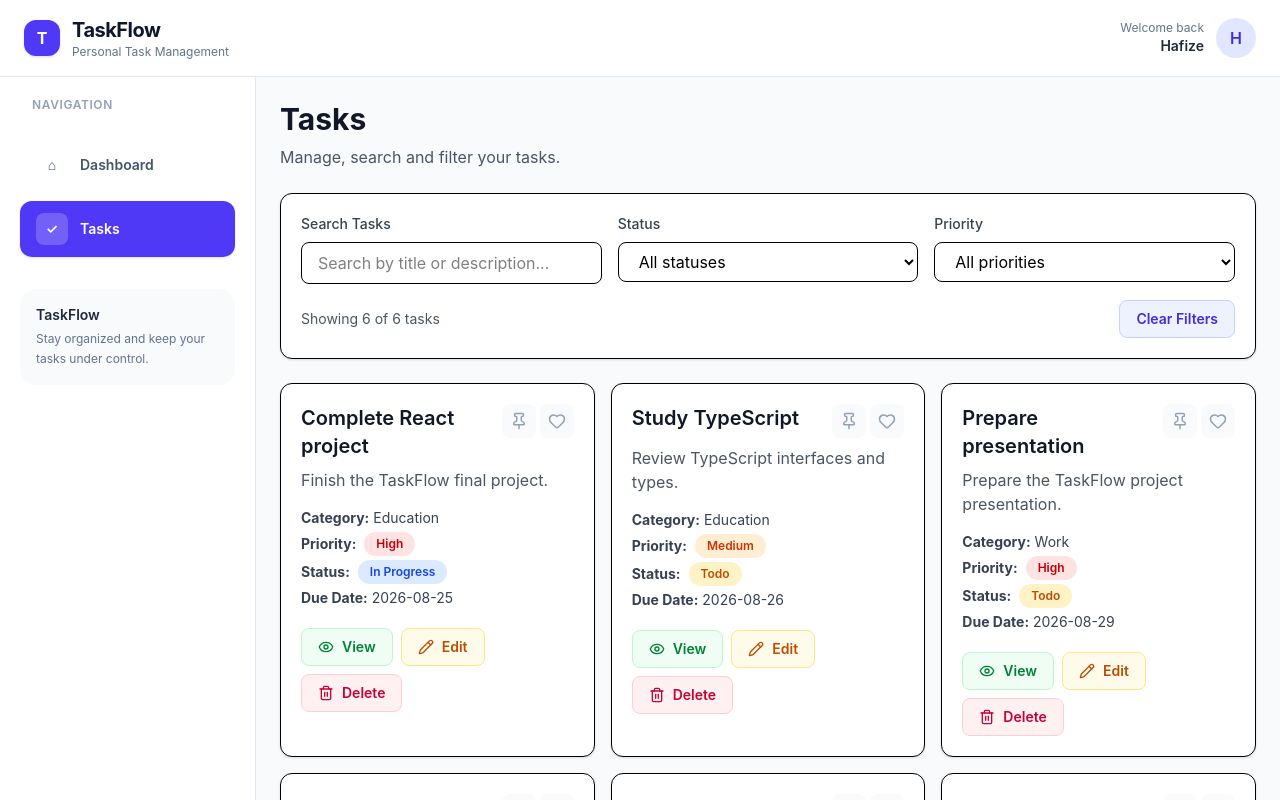
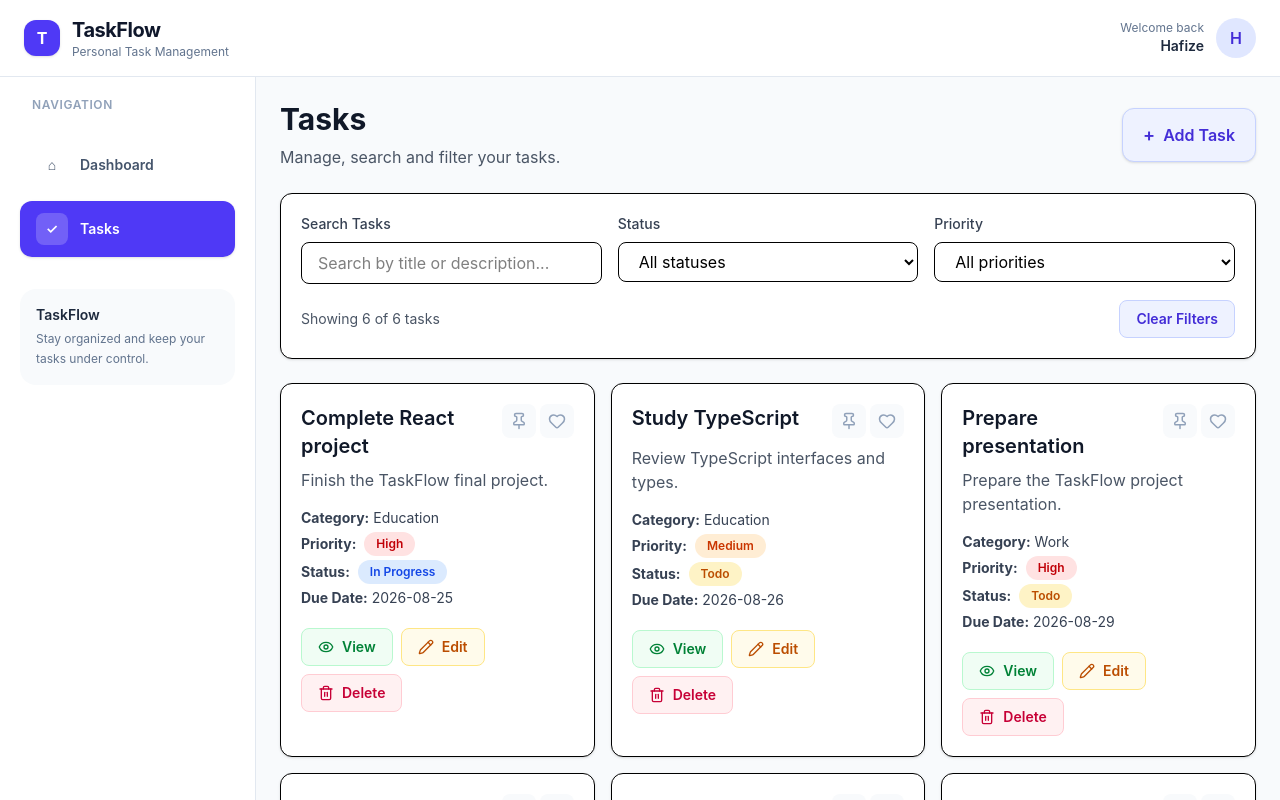
Before and after one commit to hafizecim/taskflow-react, a React (Vite) app: page /tasks in a window 1280 px wide. Shown: the top 800 px of the page. Built offline with nearby package versions, Linux system fonts and the light colour scheme.

Commit message:
add task button to tasks page

```diff
--- a/src/pages/Tasks.tsx
+++ b/src/pages/Tasks.tsx
@@ -126,7 +126,8 @@ function Tasks() {
 
   return (
     <div className="p-6">
-      <div className="mb-6">
+      <div className="mb-6 flex flex-col gap-4 sm:flex-row sm:items-center sm:justify-between">
+        <div>
           <h1 className="text-3xl font-bold text-gray-900">
             Tasks
           </h1>
@@ -134,6 +135,16 @@ function Tasks() {
           <p className="mt-2 text-gray-600">
             Manage, search and filter your tasks.
           </p>
+        </div>
+
+        <button
+          type="button"
+          onClick={() => navigate('/tasks/new')}
+          className="inline-flex items-center justify-center gap-2 rounded-xl border border-indigo-200 bg-indigo-50 px-5 py-3 font-semibold text-indigo-700 shadow-sm transition hover:bg-indigo-100 hover:shadow-md"
+        >
+          <span className="text-lg">+</span>
+          Add Task
+        </button>
       </div>
 
       <div className="mb-6 rounded-xl border bg-white p-5 shadow-sm">
```
Lines whose indentation alone changed are shown as unchanged.
